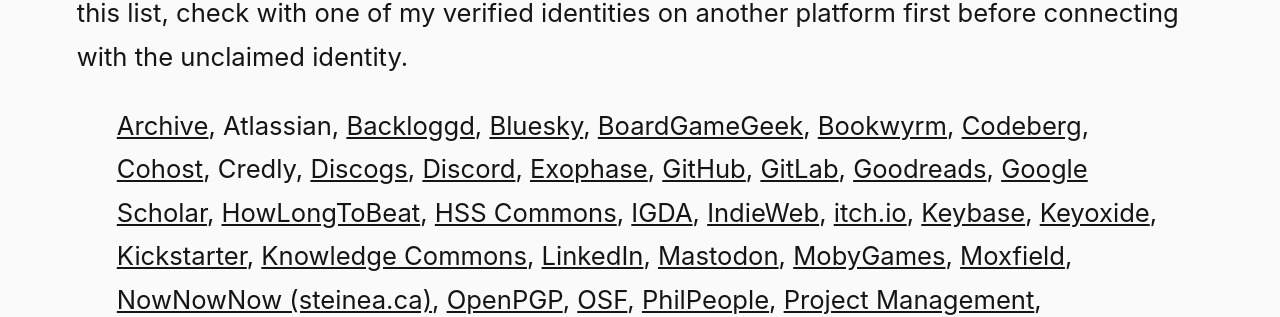
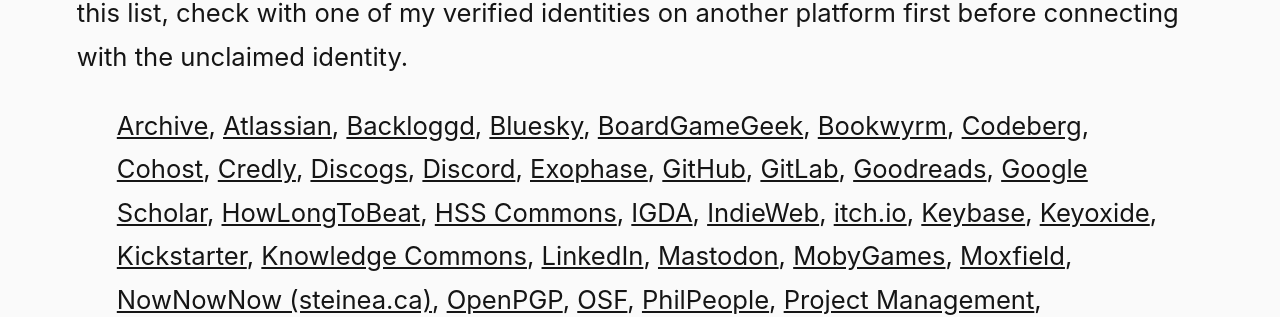
Before and after one commit to steinea/fyi, a Jekyll site: the page built from index.md, in a window 1280 px wide and 900 px high, scrolled down 4450 px. Shown: the part 150-467 px from the top of the window. Built offline with Jekyll 4.4.1, drawn with Linux system fonts in a browser that asks for light colours.

Commit message:
Update verify identities

```diff
--- a/_includes/verify.md
+++ b/_includes/verify.md
@@ -50,14 +50,14 @@ I control and have [claimed](https://keyoxide.org/B5B0AA7ED4509C8B "Keyoxide") t
 
 <blockquote>
   <a href="https://archive.org/details/@steinea" class="u-url" rel="me">Archive</a>,
-  Atlassian,
+  <a href="https://community.atlassian.com/user/profile/3e959bf5-2100-4fbc-96c0-c42a9fc50c63" class="u-url" rel="me">Atlassian</a>,
   <a href="https://www.backloggd.com/u/steinea/" class="u-url" rel="me">Backloggd</a>,
   <a href="https://bsky.app/profile/steinea.bsky.social" class="u-url" rel="me">Bluesky</a>,
   <a href="https://boardgamegeek.com/user/steinea/" class="u-url" rel="me">BoardGameGeek</a>,
   <a href="https://bookwyrm.social/user/steinea/books" class="u-url" rel="me">Bookwyrm</a>,
   <a href="https://codeberg.org/steinea" class="u-url" rel="me">Codeberg</a>,
   <a href="https://cohost.org/steinea" class="u-url" rel="me">Cohost</a>,
-  Credly,
+  <a href="https://www.credly.com/users/steinea" class="u=url" rel="me">Credly</a>,
   <a href="https://www.discogs.com/user/steinea/collection" class="u-url" rel="me">Discogs</a>,
   <a href="https://discordapp.com/users/steinea" class="u-url" rel="me">Discord</a>,
   <a href="https://www.exophase.com/user/steinea/" class="u-url" rel="me">Exophase</a>,
```
